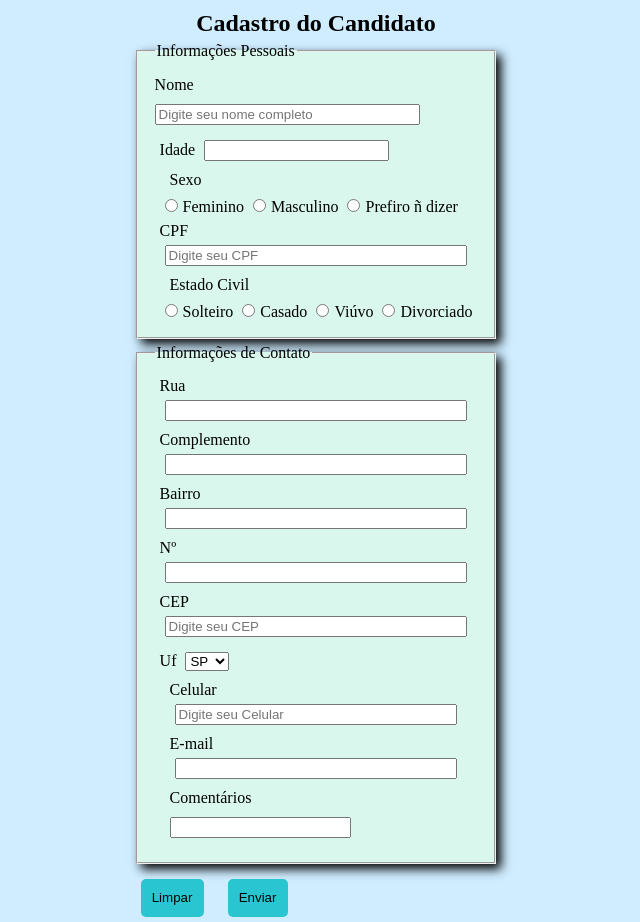
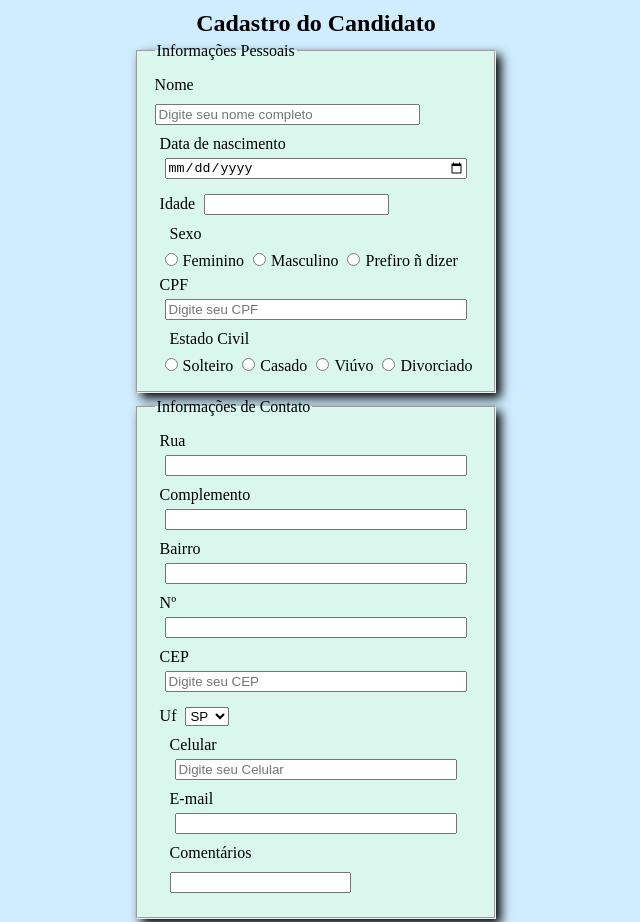
Before and after one commit to lyzz09/form, a plain HTML site: page index.html in a window 1280 px wide. Shown: the top 922 px of the page, without its empty margins (324-964 px from the left). Drawn offline with nearby package versions, Linux system fonts and the light colour scheme.

Commit message:
Update index.html

```diff
--- a/index.html
+++ b/index.html
@@ -16,6 +16,9 @@
     <label for="nome">Nome</label>
     <input type="text" name="nome" id="nome" size="30" value="" maxlength="5" placeholder="Digite seu nome completo">
 <div>
+     <label for="data de nascimento"> Data de nascimento
+        <input type="date" required>
+    </label>
     <label  class="l4" for="">
        Idade <input type="number">
     </label>
@@ -128,4 +131,5 @@
             $('#Celular').mask('(00) 00000-0000');
         });
     </script>
+
 </html>
```
